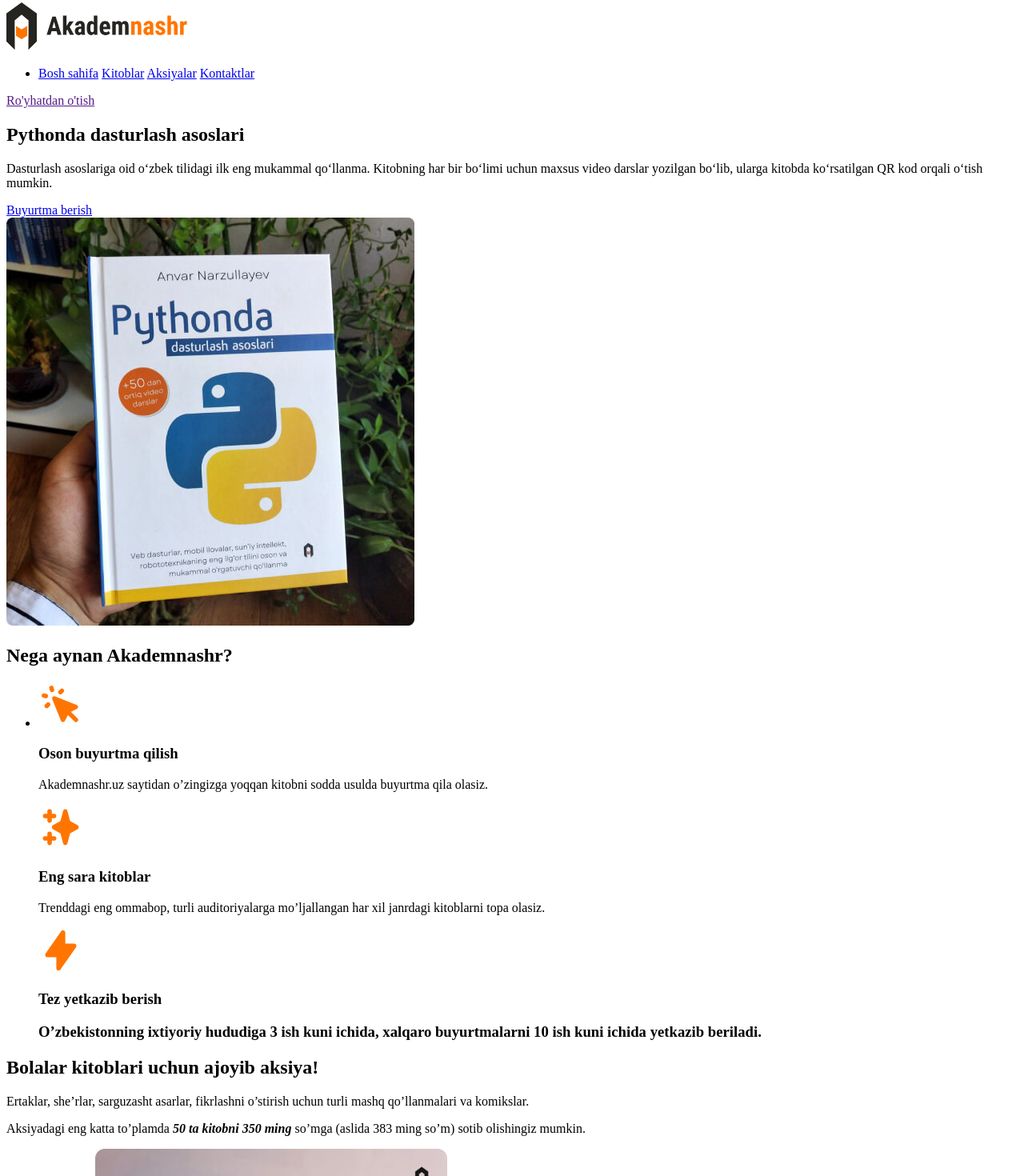
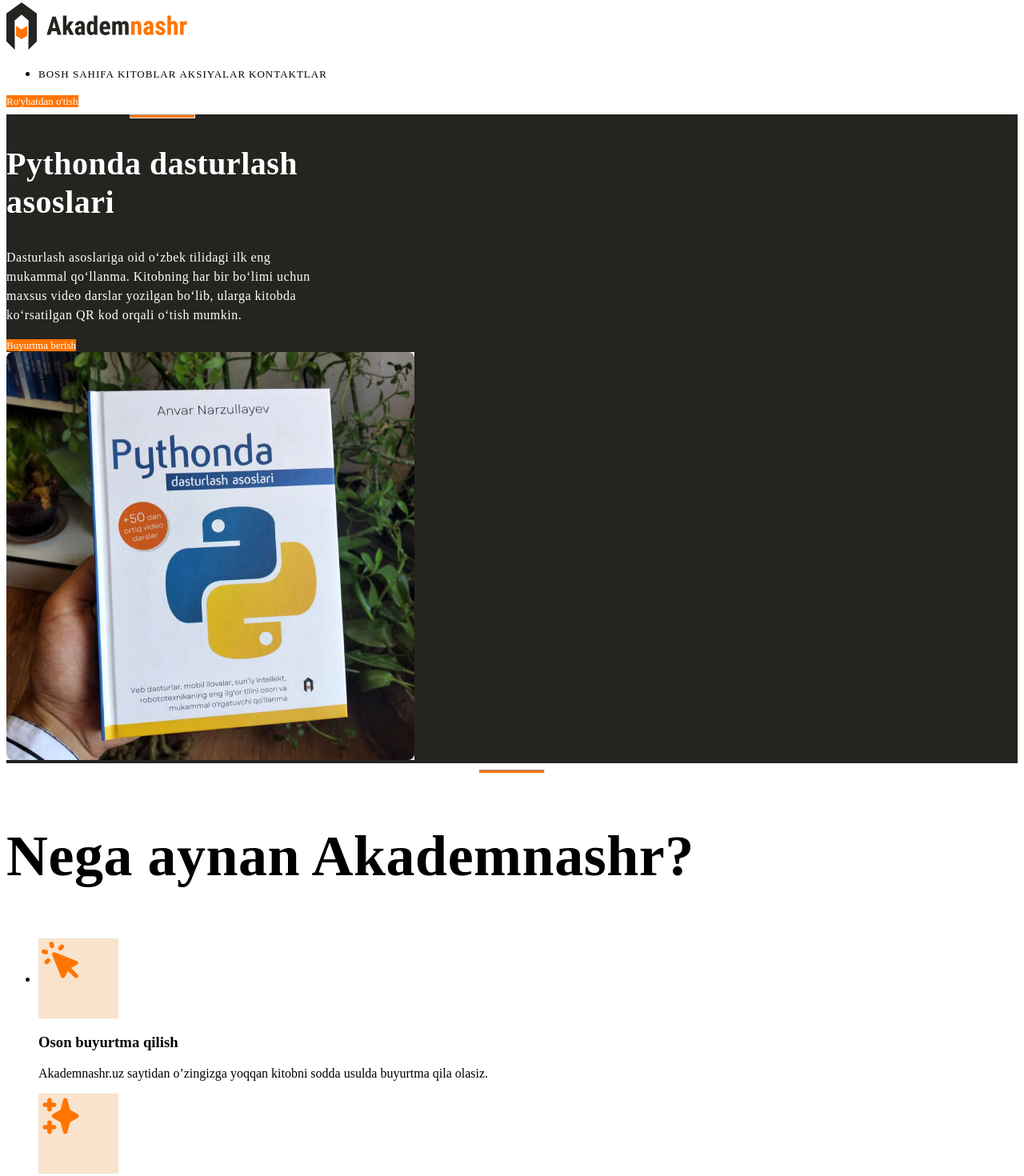
Before and after one commit to Muhammadumar2002/Akademnashr, a plain HTML site: page 001-html-fundamentals/index.html in a window 1280 px wide. Shown: the part 5-1475 px from the top of the page at 80% size. Drawn offline with Linux system fonts and the light colour scheme.

Commit message:
add section

```diff
--- /dev/null
+++ b/001-html-fundamentals/css/styles.css
@@ -0,0 +1,57 @@
+.site-header{
+ background-color: #fff;
+}
+.sitenav-link{
+font-weight: 500;
+font-size: 13px;
+line-height: 15px;
+letter-spacing: 1px;
+text-transform: uppercase;
+text-decoration: none;
+color: #000 ;
+}
+.main-link{
+font-size: 13px;
+line-height: 15px;
+background-color: #ff7500;
+color: #fff;
+text-decoration: none;
+}
+.hero-content{
+width: 390px;
+}
+.hero-img{
+  width: 510px;
+height: 510px;
+}
+.orange-line{
+width: 80px;
+height: 3px;
+background-color: #ff7500;
+
+}
+.hero-heading{
+  font-size: 40px;
+  line-height: 1.2;
+  letter-spacing: 0.5px;
+}
+.hero{
+  background-color: #252420;
+  color: #fff;
+}
+.hero-text{
+  font-size: 16px;
+  line-height: 1.5;
+  letter-spacing: 0.5px;
+}
+.features-heading{
+  font-weight: 440px;
+  font-size: 72px;
+  line-height: 1.2;
+  letter-spacing: 0.5px;
+  }
+.feature-icon-wrapper{
+  width: 100px;
+  height: 100px;
+  background-color: rgba(225, 117, 0, 0.2)
+}
--- a/001-html-fundamentals/index.html
+++ b/001-html-fundamentals/index.html
@@ -4,11 +4,13 @@
   <meta charset="UTF-8">
   <meta http-equiv="X-UA-Compatible" content="IE=edge">
   <meta name="viewport" content="width=device-width, initial-scale=1.0">
-  <title>1-dars</title>
+  <title>CSS asoslari</title>
+  <link rel="stylesheet" href="css/styles.css">
 </head>
 <body>
 
-  <header><a href="index.html">
+  <header class="site-header">
+    <a href="index.html">
     <img src="img/logo.svg" alt="Akademnashr logo" width="227" height="60">
 
     <header>
@@ -16,53 +18,61 @@
       <nav>
         <ul>
           <li>
-            <a href="#">Bosh sahifa</a>
-            <a href="#">Kitoblar</a>
-            <a href="#">Aksiyalar</a>
-            <a href="#">Kontaktlar</a>
+            <a class="sitenav-link" href="#">Bosh sahifa</a >
+            <a class="sitenav-link" href="#">Kitoblar</a>
+            <a class="sitenav-link" href="#">Aksiyalar</a>
+            <a class="sitenav-link" href="#">Kontaktlar</a>
           </li>
         </ul>
       </nav>
 
 
-      <a href="">Ro'yhatdan o'tish</a>
+      <a class="main-link" href="#" >Ro'yhatdan o'tish </a>
     </header>
-
-    <main>
-      <!-- Hero -->
 
 
       <main>
         <!-- Hero -->
-          <section>
+          <section class="hero">
+            <div class="hero-content">
+              <hr class="orange-line">
+            <h2 class="hero-heading">Pythonda dasturlash asoslari</h2>
 
-          <h2>Pythonda dasturlash asoslari</h1>
+            <p class="hero-text">Dasturlash asoslariga oid o‘zbek tilidagi ilk eng mukammal qo‘llanma. Kitobning har bir bo‘limi uchun maxsus video darslar yozilgan bo‘lib, ularga kitobda ko‘rsatilgan QR kod orqali o‘tish mumkin.</p>
 
-            <p>Dasturlash asoslariga oid o‘zbek tilidagi ilk eng mukammal qo‘llanma. Kitobning har bir bo‘limi uchun maxsus video darslar yozilgan bo‘lib, ularga kitobda ko‘rsatilgan QR kod orqali o‘tish mumkin.</p>
-            <a href="#">Buyurtma berish</a>
-          </section>
+              <a  class="main-link" href="#">Buyurtma berish</a>
 
-          <img src="img/python-book.jpg" alt="Qo'lda ushlab turilgan Pythonda dasturlash asoslari kitobi" width="510" height="510" srcset="img\python-book.jpg 1x, img/img/python-book@2x.jpg 2x  ">
+            </div>
 
-            <section>
 
-            <!-- feature -->
-            <h2>Nega aynan Akademnashr?</h2>
+            <img " class="hero-img" src="img/python-book.jpg" alt="Qo'lda ushlab turilgan Pythonda dasturlash asoslari kitobi" width="510" height="510" srcset="img\python-book.jpg 1x, img/img/python-book@2x.jpg 2x " >
 
+           </section>
+
+
+
+            <!-- Feature -->
+
+            <section class="features">
+            <hr class="orange-line">
+            <h2 class="features-heading"> Nega aynan Akademnashr?</h2>
             <ul>
               <li>
-                <img src="img/icon-cursor-click.svg" alt="" width="56" height="56">
-                <h3>Oson buyurtma qilish</h3>
+                <div class="feature-icon-wrapper"><img src="img/icon-cursor-click.svg" alt="" width="56" height="56">
+                </div>
+                <h3 class="feature-title">Oson buyurtma qilish</h3>
                 <p> Akademnashr.uz saytidan o’zingizga yoqqan kitobni sodda usulda buyurtma qila olasiz.</p>
-                <img src="img/icon-sparkles.svg" alt="" width="56" height="56">
-                <h3>Eng sara kitoblar</h3>
+                <div class="feature-icon-wrapper"><img src="img/icon-sparkles.svg" alt="" width="56" height="56">
+                </div>
+                <h3 class="feature-title">Eng sara kitoblar</h3>
                 <p>Trenddagi eng ommabop, turli auditoriyalarga mo’ljallangan har xil janrdagi kitoblarni topa olasiz.</p>
-                <img src="img/icon-lightning-bolt.svg" alt="" width="56" height="56">
-                <h3>Tez yetkazib berish</h>
+                <div class="feature-icon-wrapper"><img src="img/icon-lightning-bolt.svg" alt="" width="56" height="56">
+                </div>
+                <h3 class="feature-title">Tez yetkazib berish</3h>
                   <p>O’zbekistonning ixtiyoriy hududiga 3 ish kuni ichida, xalqaro buyurtmalarni 10 ish kuni ichida yetkazib beriladi.</p>
                 </li>
               </ul>
-            </section>
+            </section >
 
 
 
@@ -76,9 +86,9 @@
 
               <p>Aksiyadagi eng katta to’plamda<strong> <em>50 ta kitobni</em></strong> <strong><em>350 ming </em></strong>so’mga (aslida 383 ming so’m) sotib olishingiz mumkin.</p>
 
-              <a href="#">Buyurtma berish</a>
+              <a class="main-link" href="#">Buyurtma berish</a>
 
-              <img src="img/sale-img.jpg" alt="Kitoblar to'plami ustma ust joylangan" width="440" height="440" srcset="img/sale-img.jpg 1x, img/sale-img@2x.jpg 2x">
+              <img src="img/sale-img.jpg" alt="Kitoblar to'plami ustma ust joylangan" width="440" height="440" srcset="img/sale-img.jpg 1x, img/sale-img@2x.jpg 2x" class="picture">
             </section>
 
           </main>
```
